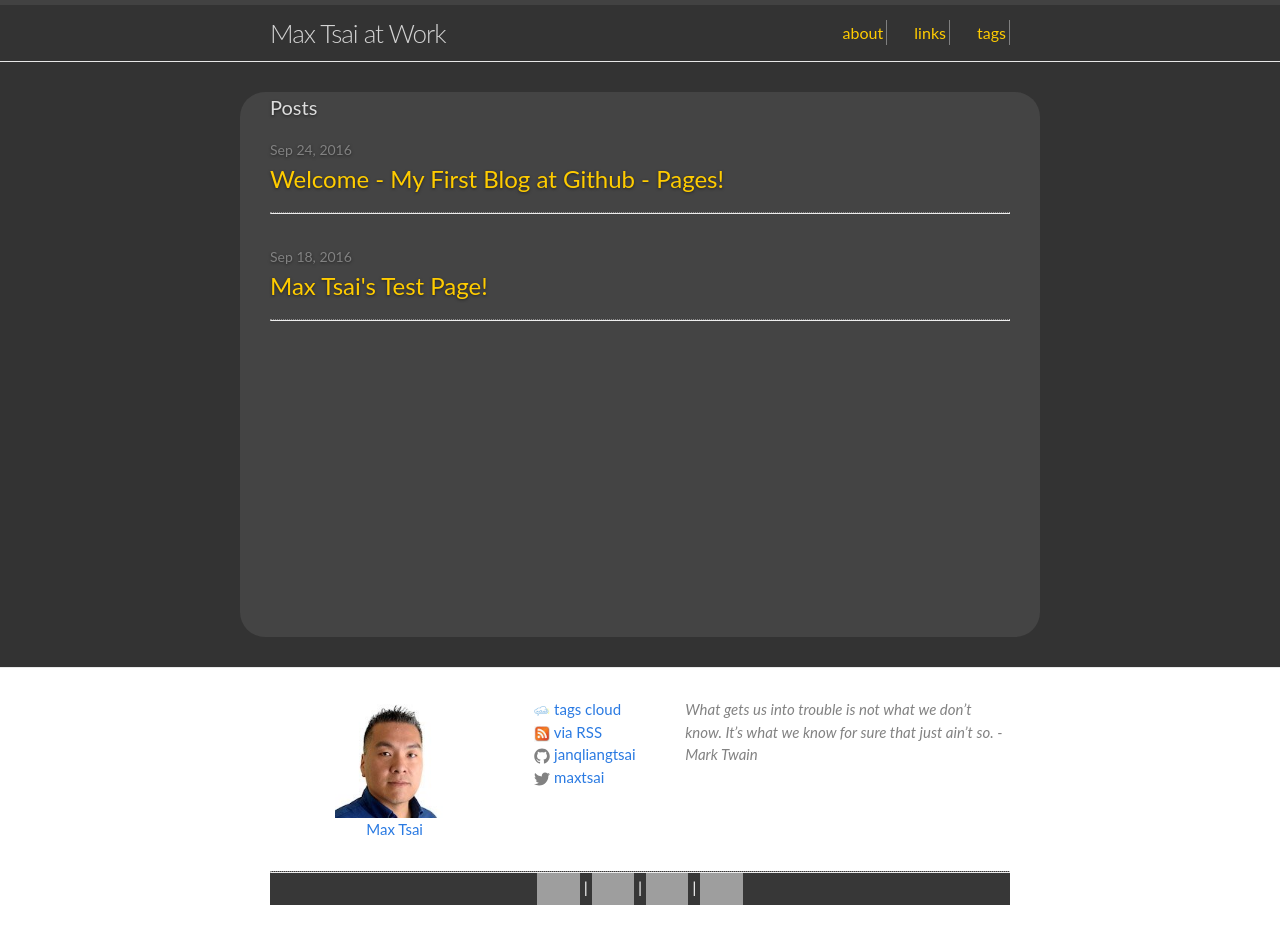
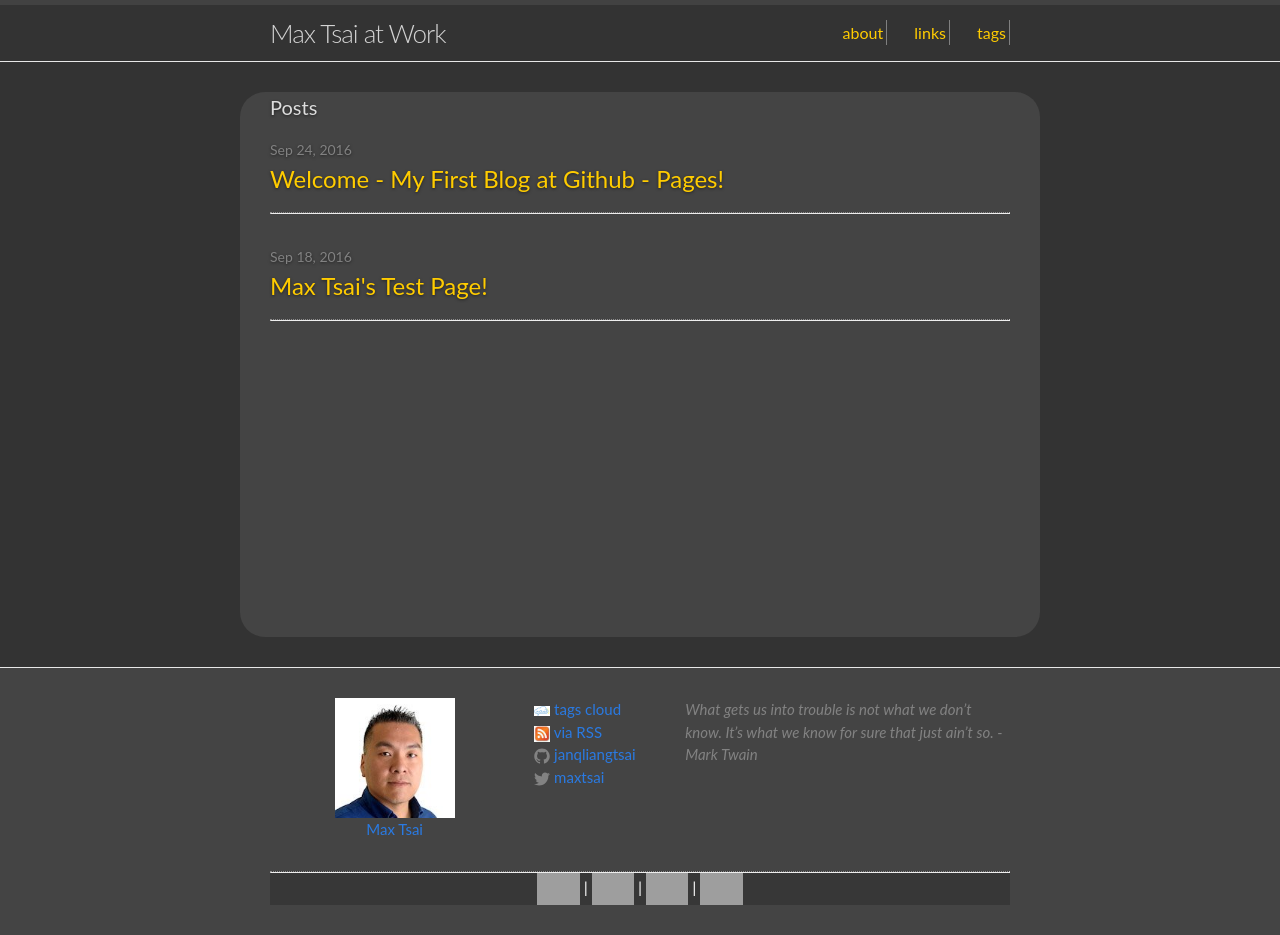
Before and after one commit to JANQLIANGTSAI/janqliangtsai.github.io, a Jekyll site: the page built from index.html, in a window 1280 px wide. Built offline with Jekyll 4.4.1, drawn with Linux system fonts in a browser that asks for light colours; grey boxes are pictures that could not be loaded.

Commit message:
footer color

```diff
--- a/css/main.scss
+++ b/css/main.scss
@@ -76,7 +76,7 @@
 .page-content a:hover { color: #f19900; text-decoration: underline; }
 
 .site-footer {
-    background-color: #fff;
+    background-color: #444;
 }
 
 @media screen and (max-width: 600px) {
```
